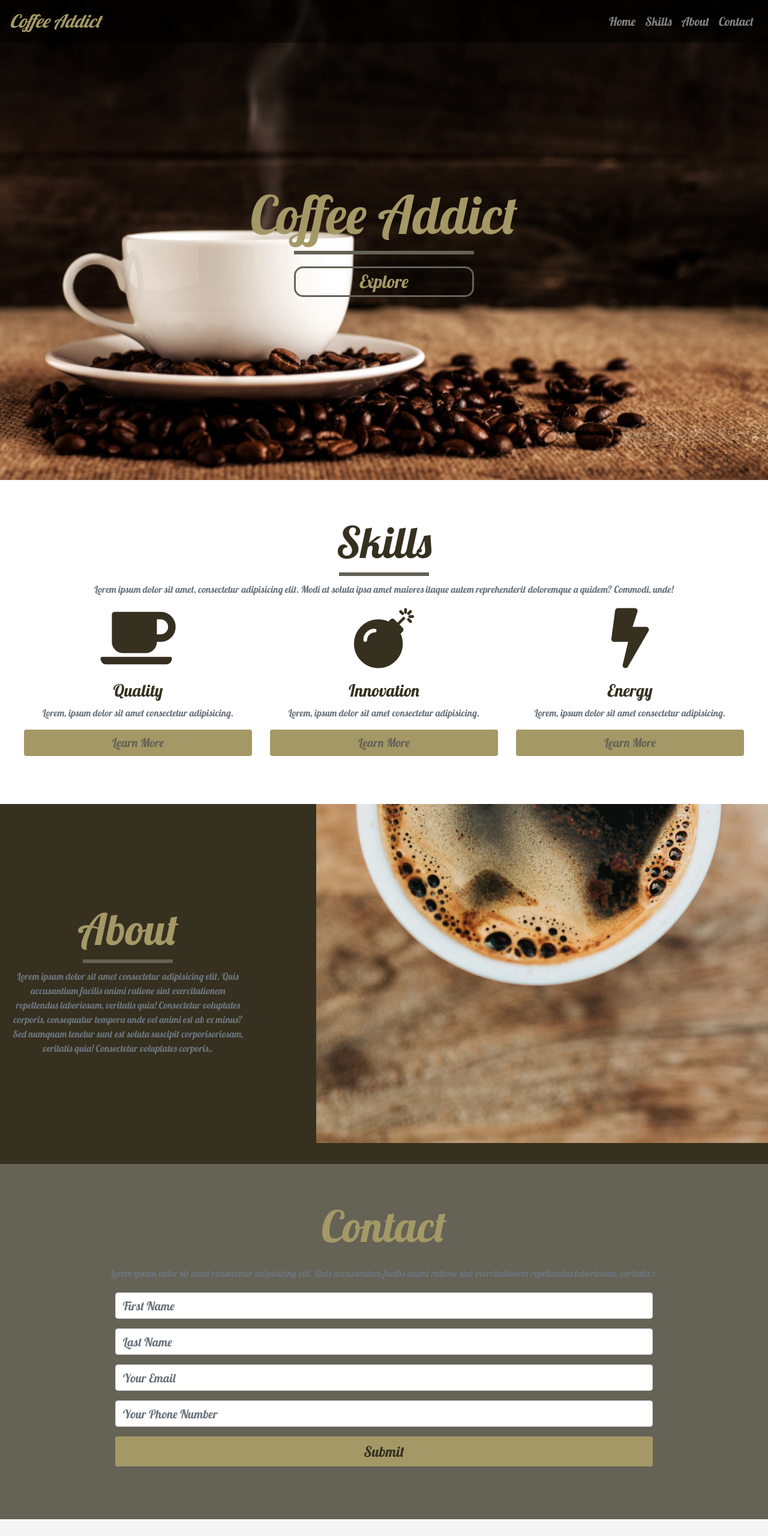
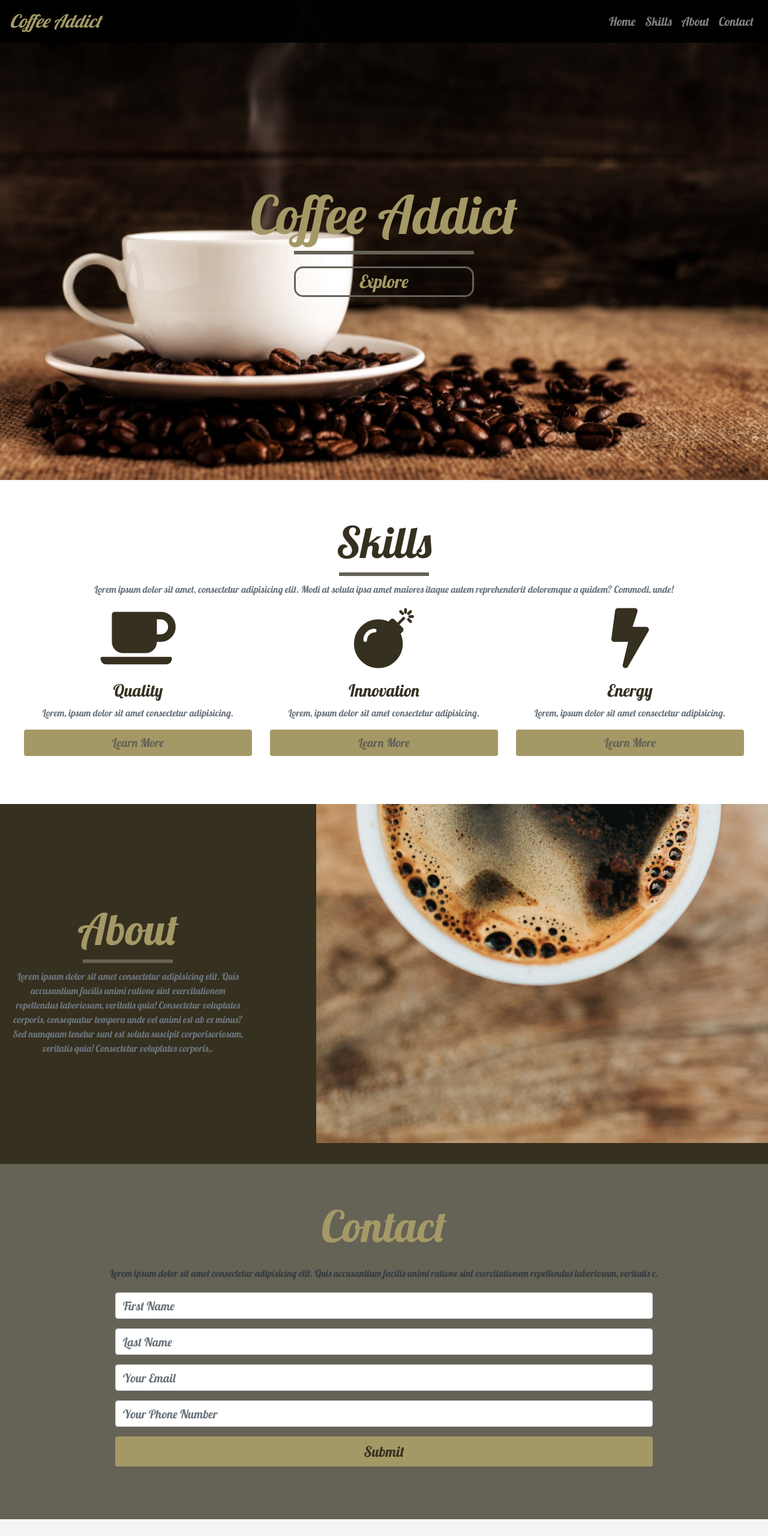
Before and after one commit to hossamhassan9/Coffee-Addict, a plain HTML site: page index.html in a window 1280 px wide. Shown: the top 2560 px of the page at 60% size. Drawn offline with nearby package versions, Linux system fonts and the light colour scheme.

Commit message:
Darken the menu background

```diff
--- a/index.html
+++ b/index.html
@@ -113,7 +113,7 @@
     <div class="title">
       <h2 class="display-3">Contact</h2>
       <div class="title-underline"></div>
-      <p class="text-muted">Lorem ipsum dolor sit amet consectetur adipisicing elit. Quis accusantium facilis animi
+      <p class="text-dark">Lorem ipsum dolor sit amet consectetur adipisicing elit. Quis accusantium facilis animi
         ratione sint exercitationem repellendus laboriosam, veritatis
         c.</p>
     </div>
--- a/style.css
+++ b/style.css
@@ -12,7 +12,7 @@ body{
   font-size: 20px;
 }
 .transparent {
-  background: rgba(0,0,0,0.5);
+  background: rgba(0,0,0,0.9);
 }
 .navbar.navbar-expand-sm .navbar-toggler {
   outline: none;
```
